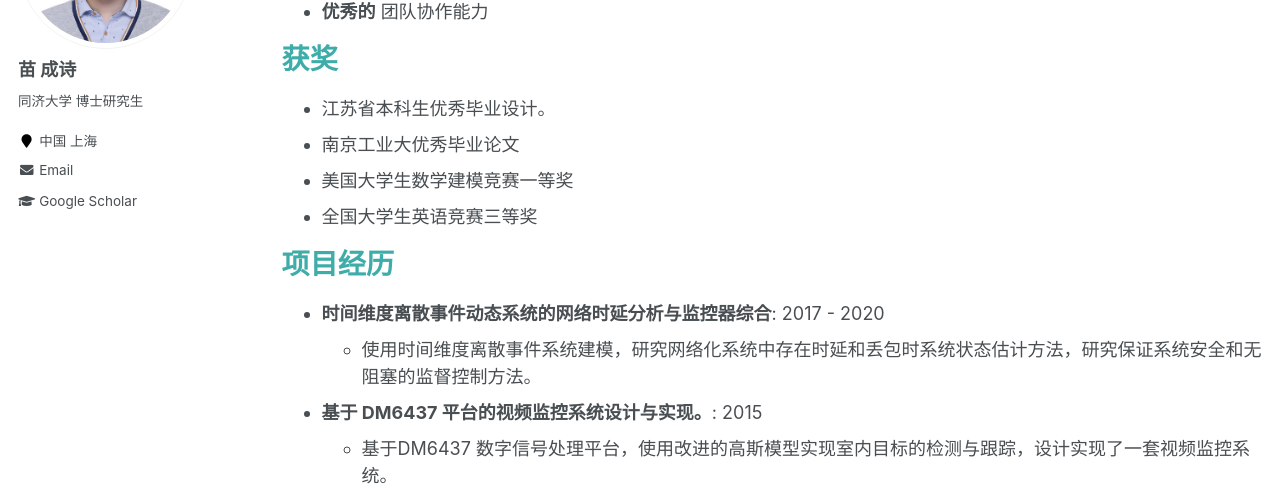
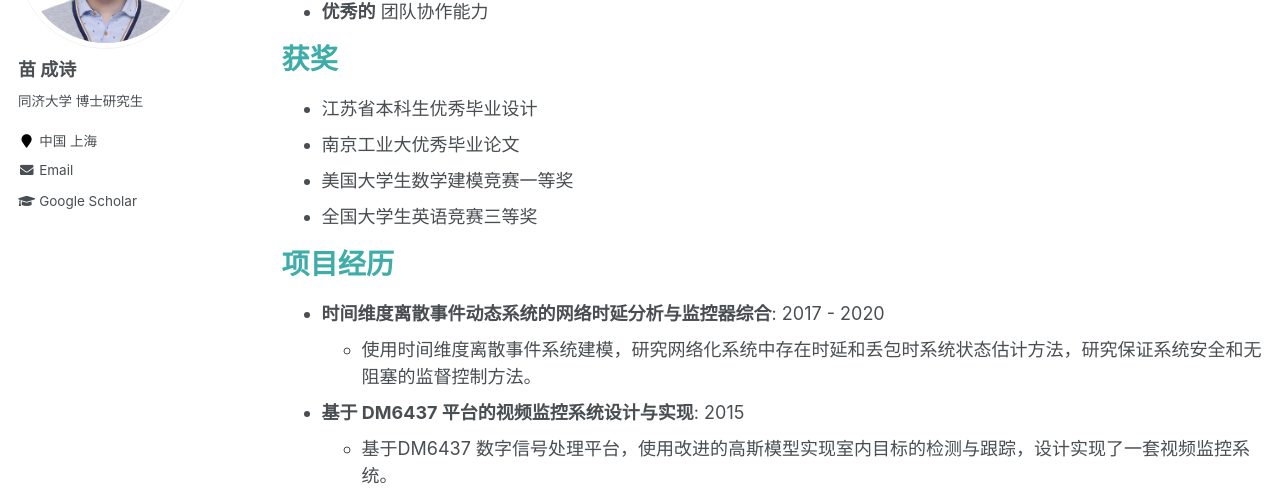
Before and after one commit to miaochengshi/cn, a Jekyll site: the page built from _pages/cv.md, in a window 1280 px wide and 900 px high, scrolled down 712 px. Shown: the part 162-662 px from the top of the window. Built offline with Jekyll 4.4.1, drawn with Linux system fonts in a browser that asks for light colours.

Commit message:
Update cv.md

```diff
--- a/_pages/cv.md
+++ b/_pages/cv.md
@@ -36,7 +36,7 @@ redirect_from:
 
 获奖
 ======
-* 江苏省本科生优秀毕业设计。
+* 江苏省本科生优秀毕业设计
 * 南京工业大优秀毕业论文
 * 美国大学生数学建模竞赛一等奖
 * 全国大学生英语竞赛三等奖
@@ -46,7 +46,7 @@ redirect_from:
 * **时间维度离散事件动态系统的网络时延分析与监控器综合**: 2017 - 2020
   * 使用时间维度离散事件系统建模，研究网络化系统中存在时延和丢包时系统状态估计方法，研究保证系统安全和无阻塞的监督控制方法。
 
-* **基于 DM6437 平台的视频监控系统设计与实现。**: 2015
+* **基于 DM6437 平台的视频监控系统设计与实现**: 2015
   * 基于DM6437 数字信号处理平台，使用改进的高斯模型实现室内目标的检测与跟踪，设计实现了一套视频监控系统。
 
 * **四旋翼飞行器控制电路设计及控制算法实现**: 2013 - 2015
```
